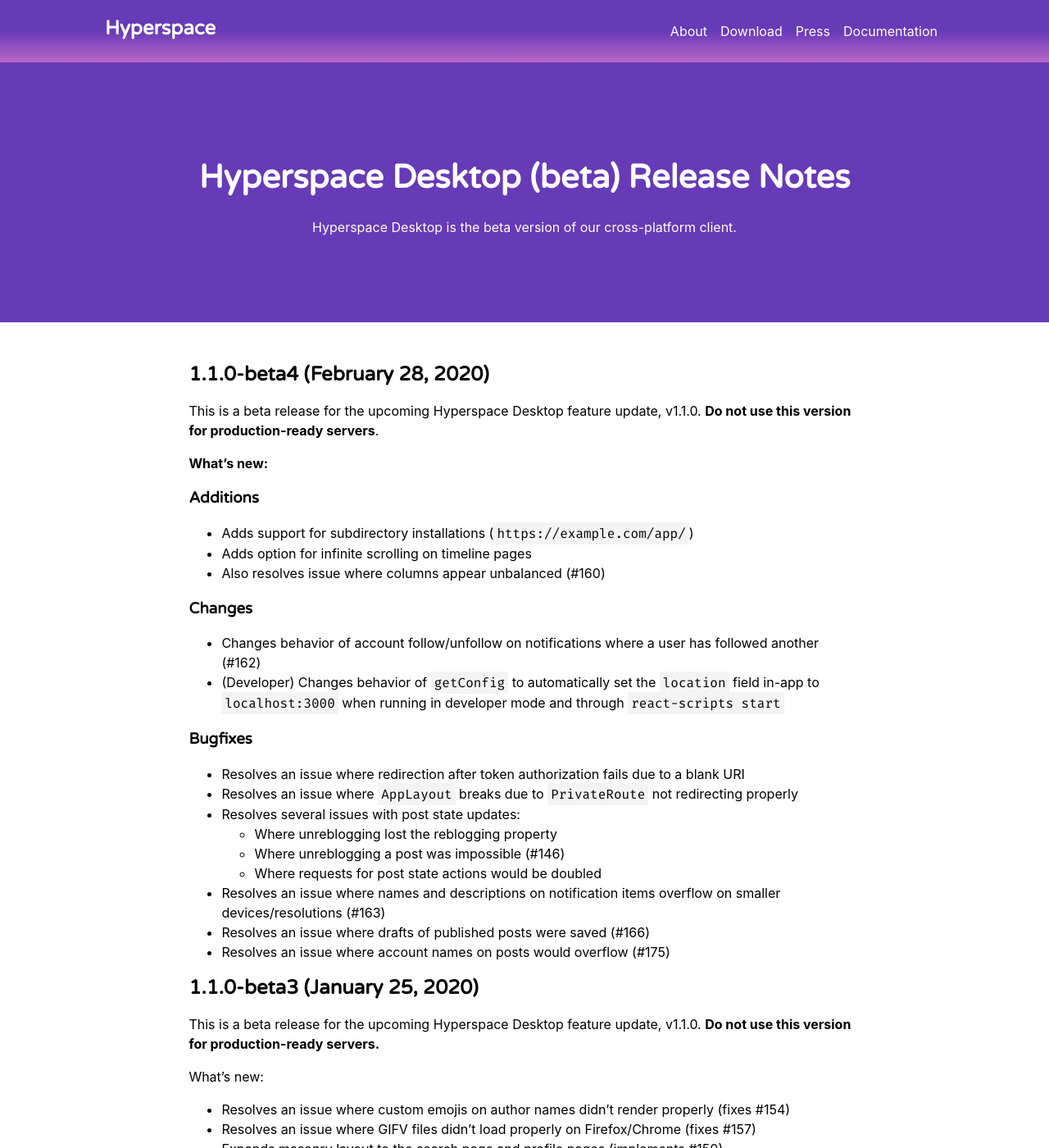
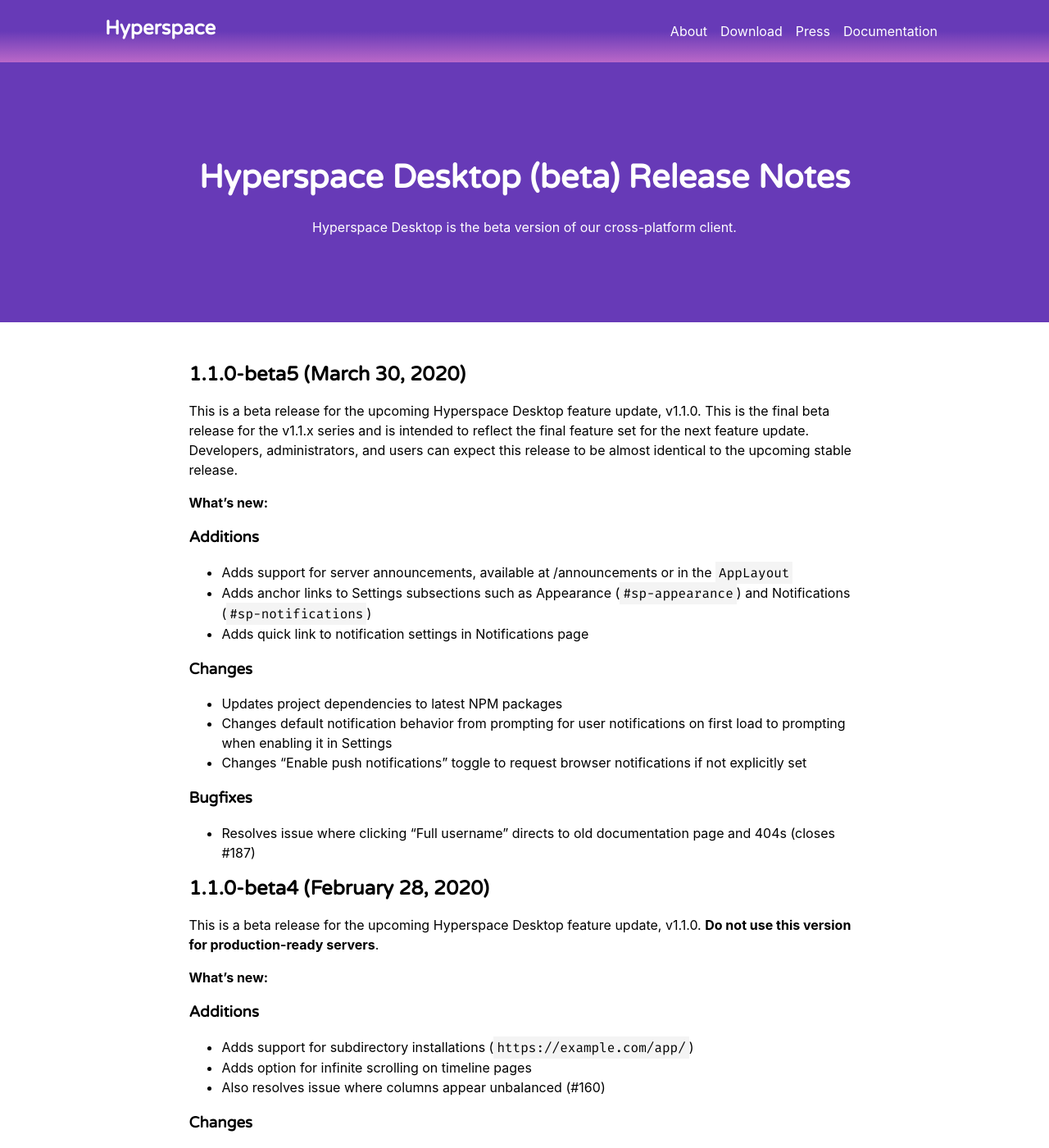
Before and after one commit to hyperspacedev/hyperspacedev.github.io, a Jekyll site: the page built from _releases/desktop-beta.md, in a window 1280 px wide and 1400 px high. Shown: the whole window at 82% size. Built offline with Jekyll 4.4.1, drawn with Linux system fonts in a browser that asks for light colours; nearby versions of some CDN libraries; some web fonts are replaced.

Commit message:
Add v1.1.0-beta5 stuff

```diff
--- a/_config.yml
+++ b/_config.yml
@@ -8,7 +8,7 @@
   desktop:
     base_url: "https://github.com/hyperspacedev/hyperspace/releases/"
     version: "1.0.4"
-    beta_version: "1.1.0-beta4"
+    beta_version: "1.1.0-beta5"
 
 collections:
   docs:
--- a/_releases/desktop-beta.md
+++ b/_releases/desktop-beta.md
@@ -3,6 +3,24 @@
 layout: release
 description: Hyperspace Desktop is the beta version of our cross-platform client.
 ---
+## 1.1.0-beta5 (March 30, 2020)
+This is a beta release for the upcoming Hyperspace Desktop feature update, v1.1.0. This is the final beta release for the v1.1.x series and is intended to reflect the final feature set for the next feature update. Developers, administrators, and users can expect this release to be almost identical to the upcoming stable release.
+
+**What's new:**
+
+### Additions
+- Adds support for server announcements, available at /announcements or in the `AppLayout`
+- Adds anchor links to Settings subsections such as Appearance (`#sp-appearance`) and Notifications (`#sp-notifications`)
+- Adds quick link to notification settings in Notifications page
+
+### Changes
+- Updates project dependencies to latest NPM packages
+- Changes default notification behavior from prompting for user notifications on first load to prompting when enabling it in Settings
+- Changes "Enable push notifications" toggle to request browser notifications if not explicitly set
+
+### Bugfixes
+- Resolves issue where clicking "Full username" directs to old documentation page and 404s (closes #187)
+
 ## 1.1.0-beta4 (February 28, 2020)
 This is a beta release for the upcoming Hyperspace Desktop feature update, v1.1.0. **Do not use this version for production-ready servers**.
 
```
